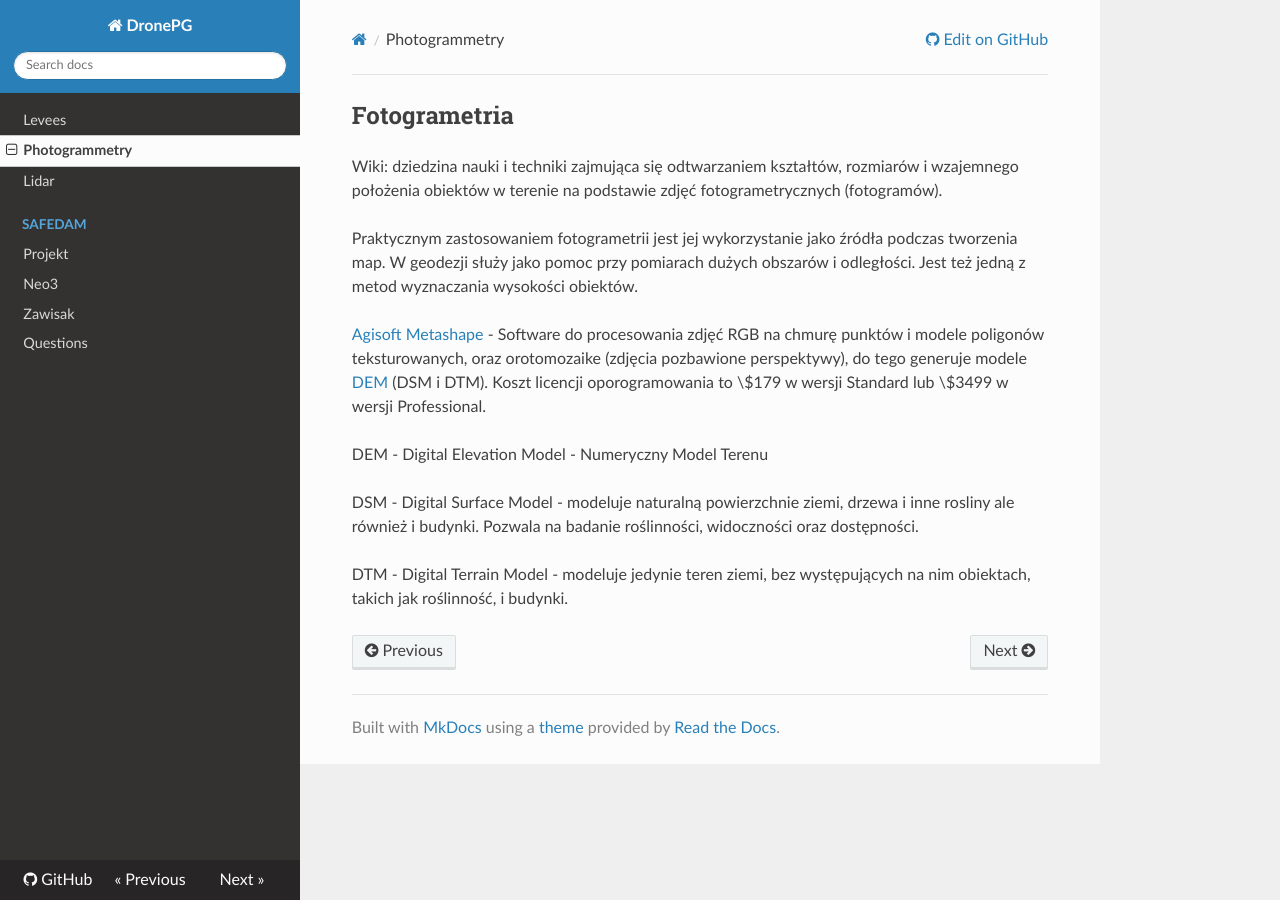
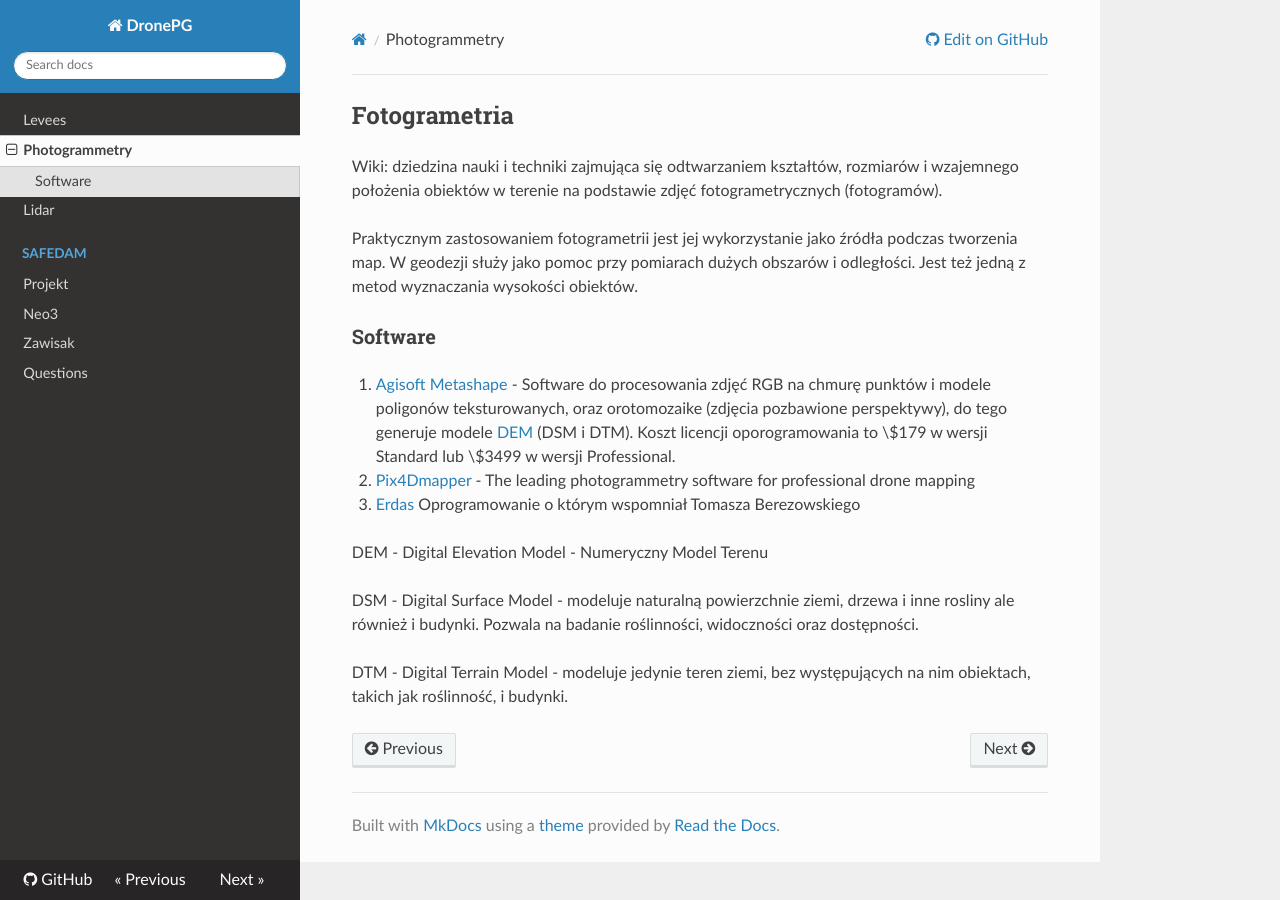
Before and after one commit to mozerpol/docs, an MkDocs documentation site: the page built from docs/photogrammetry.md, in a window 1280 px wide. Built offline with MkDocs 1.6.1, drawn with Linux system fonts in a browser that asks for light colours; nearby versions of some CDN libraries.

Commit message:
add software links

```diff
--- a/docs/photogrammetry.md
+++ b/docs/photogrammetry.md
@@ -4,7 +4,15 @@ Wiki: dziedzina nauki i techniki zajmująca się odtwarzaniem kształtów, rozmi
 
 Praktycznym zastosowaniem fotogrametrii jest jej wykorzystanie jako źródła podczas tworzenia map. W geodezji służy jako pomoc przy pomiarach dużych obszarów i odległości. Jest też jedną z metod wyznaczania wysokości obiektów.
 
-[Agisoft Metashape](https://www.agisoft.com/) - Software do procesowania zdjęć RGB na chmurę punktów i  modele poligonów teksturowanych, oraz orotomozaike (zdjęcia pozbawione perspektywy), do tego generuje modele [DEM](https://pl.wikipedia.org/wiki/Numeryczny_model_terenu) (DSM i DTM). Koszt licencji oporogramowania to \$179 w wersji Standard lub \$3499 w wersji Professional.
+## Software
+
+1. [Agisoft Metashape](https://www.agisoft.com/) - Software do procesowania zdjęć RGB na chmurę punktów i  modele poligonów teksturowanych, oraz orotomozaike (zdjęcia pozbawione perspektywy), do tego generuje modele [DEM](https://pl.wikipedia.org/wiki/Numeryczny_model_terenu) (DSM i DTM). Koszt licencji oporogramowania to \$179 w wersji Standard lub \$3499 w wersji Professional.
+
+2. [Pix4Dmapper](https://www.pix4d.com/product/pix4dmapper-photogrammetry-software) - The leading photogrammetry software for professional drone mapping
+
+3. [Erdas](https://www.hexagongeospatial.com/products/power-portfolio/erdas-imagine) Oprogramowanie o którym wspomniał Tomasza Berezowskiego
+
+
 
 DEM - Digital Elevation Model  - Numeryczny Model Terenu
 
```
